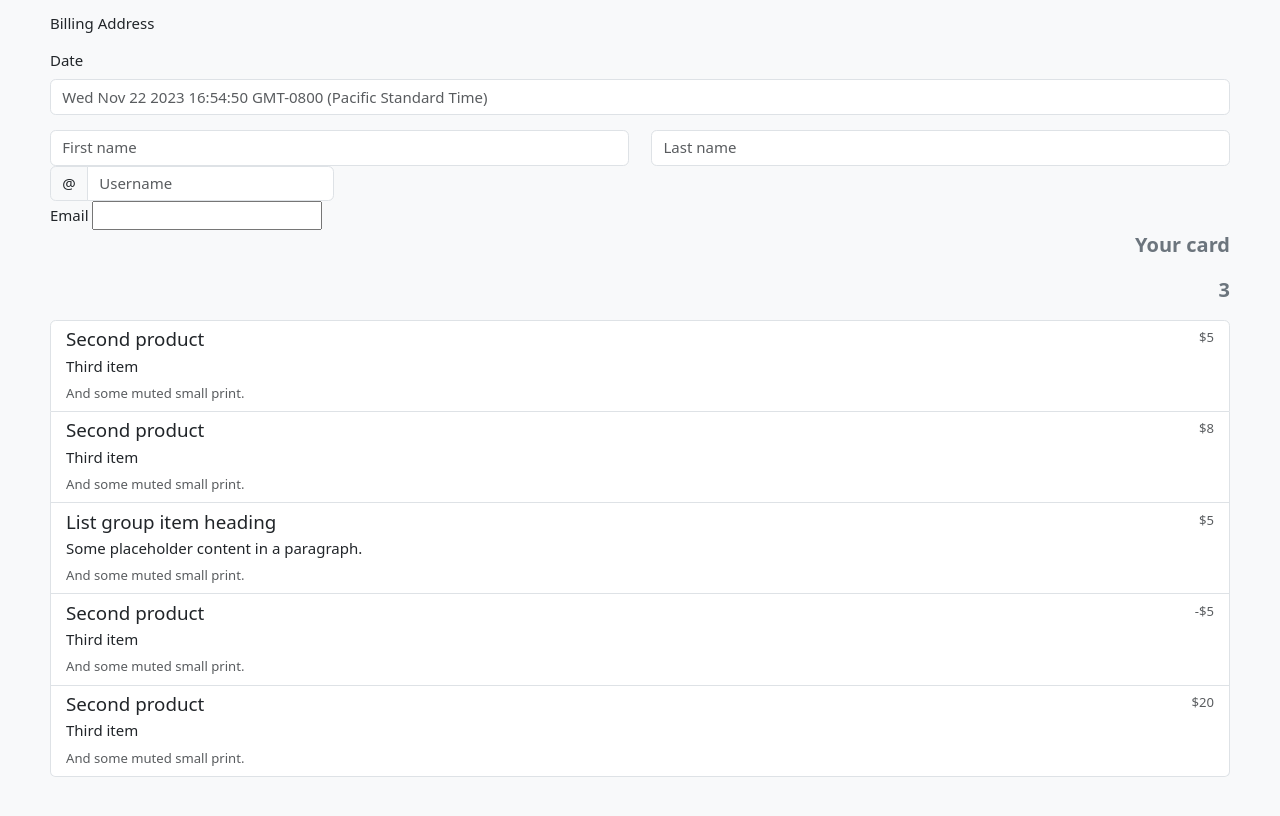
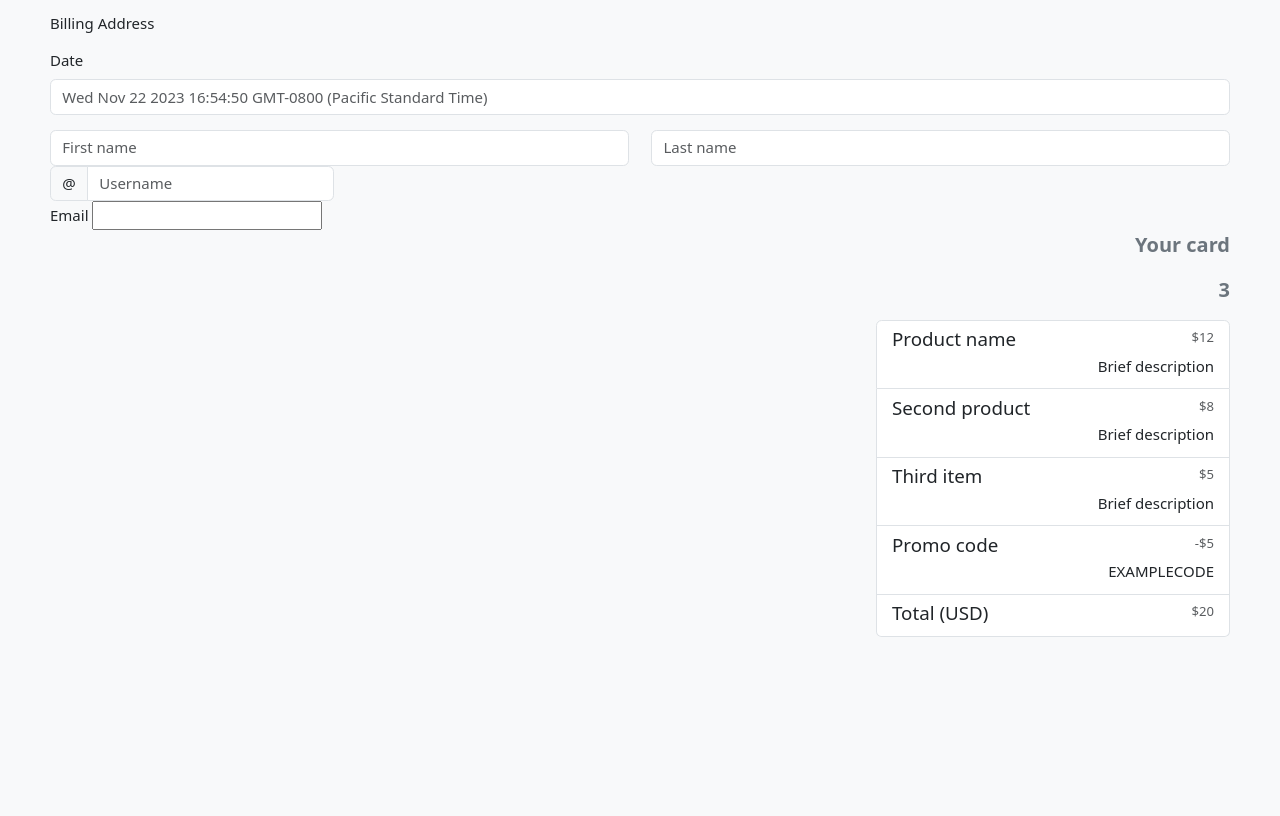
Before and after one commit to JuliaBecho/Bonus_lab1, a plain HTML site: page index.html in a window 1280 px wide. Shown: the part 212-1028 px from the top of the page. After the commit the page ends 849 px from the top, so only its background shows below. Drawn offline with nearby package versions, Linux system fonts and the light colour scheme.

Commit message:
Centralizacao da tabela your card

```diff
--- a/CSS/style.css
+++ b/CSS/style.css
@@ -40,3 +40,9 @@ header {
         color: #6c757d;
 
     }
+
+    .list-group {
+        float: right;
+        width: 30%;
+        text-align: right;
+      }
--- a/index.html
+++ b/index.html
@@ -59,51 +59,56 @@
             </div>
         </fieldset>
 
+        <span>
             <div class="list-group">
                 <a href="#" class="list-group-item list-group-item-action">
                     <div class="d-flex w-100 justify-content-between">
-                  <h5 class="mb-1">Second product </h5>
-                  <small class="text-body-secondary">$5</small>
+                      <h5 class="mb-1">Product name</h5>
+                      <small class="text-body-secondary">$12</small>
                     </div>
-                <p class="mb-1">Third item</p>
-                <small class="text-body-secondary">And some muted small print.</small>
+                    <p class="mb-1">Brief description</p>
+
                   </a>
                 <a href="#" class="list-group-item list-group-item-action">
                   <div class="d-flex w-100 justify-content-between">
-                <h5 class="mb-1">Second product </h5>
+                    <h5 class="mb-1">Second product</h5>
                     <small class="text-body-secondary">$8</small>
                   </div>
-              <p class="mb-1">Third item</p>
-              <small class="text-body-secondary">And some muted small print.</small>
+                  <p class="mb-1">Brief description</p>
+
                 </a>
                 <a href="#" class="list-group-item list-group-item-action">
                   <div class="d-flex w-100 justify-content-between">
-                <h5 class="mb-1">List group item heading</h5>
+                    <h5 class="mb-1">Third item</h5>
                     <small class="text-body-secondary">$5</small>
                   </div>
-              <p class="mb-1">Some placeholder content in a paragraph.</p>
-              <small class="text-body-secondary">And some muted small print.</small>
+                  <p class="mb-1">Brief description</p>
+
                 </a>
 
                 <a href="#" class="list-group-item list-group-item-action">
                     <div class="d-flex w-100 justify-content-between">
-                  <h5 class="mb-1">Second product </h5>
+                      <h5 class="mb-1">Promo code </h5>
                       <small class="text-body-secondary">-$5</small>
                     </div>
-                <p class="mb-1">Third item</p>
-                <small class="text-body-secondary">And some muted small print.</small>
+                    <p class="mb-1">EXAMPLECODE</p>
+
                   </a>
                   <a href="#" class="list-group-item list-group-item-action">
                     <div class="d-flex w-100 justify-content-between">
-                  <h5 class="mb-1">Second product </h5>
+                      <h5 class="mb-1">Total (USD)</h5>
                       <small class="text-body-secondary">$20</small>
                     </div>
-                <p class="mb-1">Third item</p>
-                <small class="text-body-secondary">And some muted small print.</small>
+
+
                   </a>
 
 
         </div>
+
+        </span>
+
+
 
 
 
```
Lines whose indentation alone changed are shown as unchanged.
